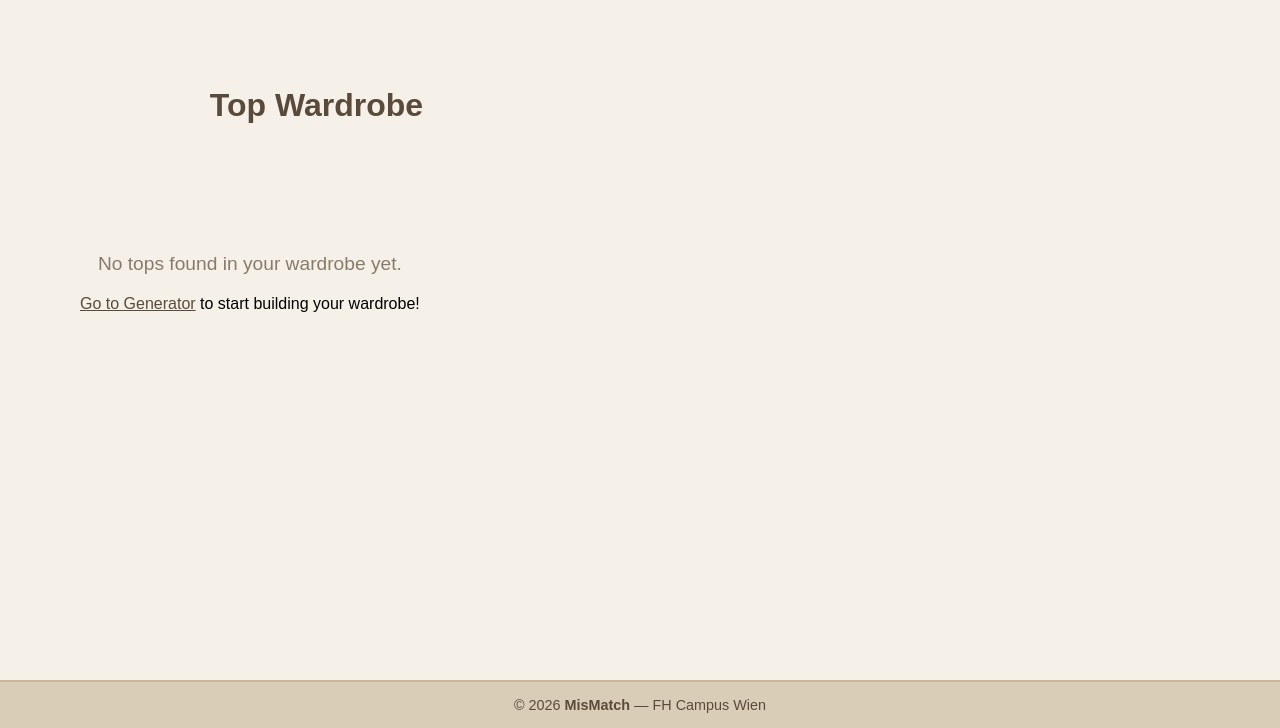
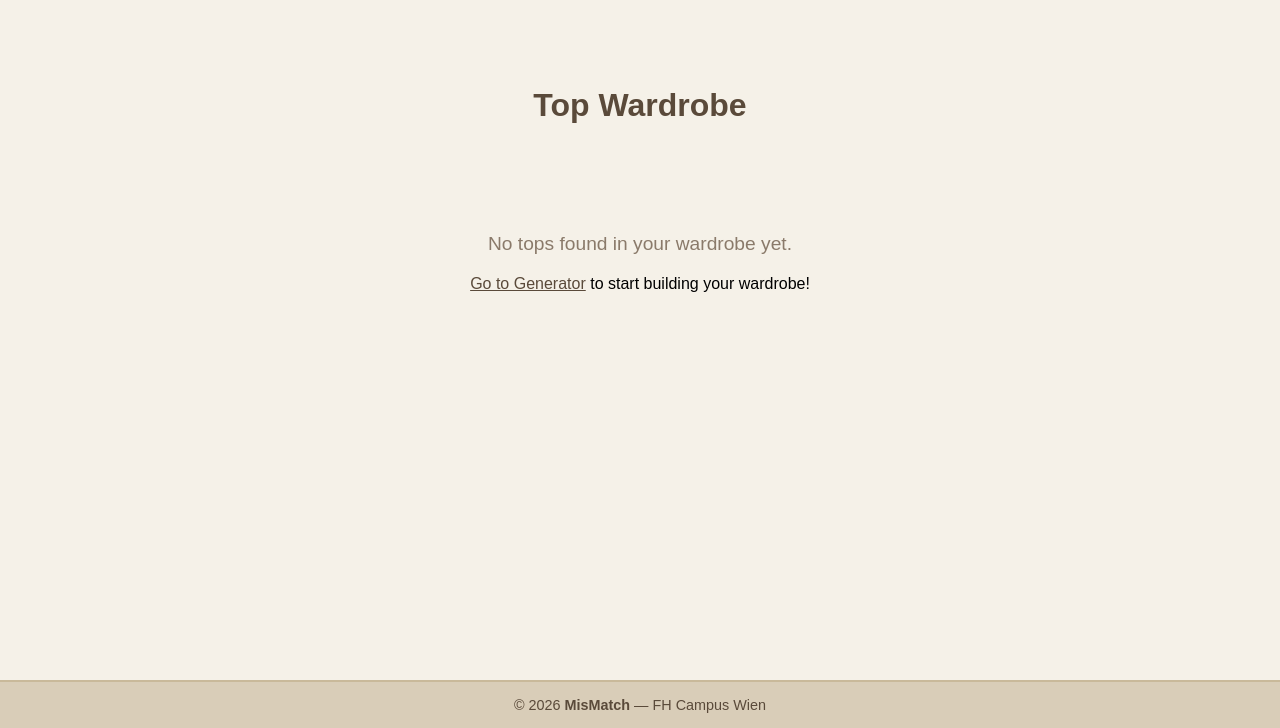
Before and after one commit to SolimanRana/MisMatch, a Flask app: page /wardrobe/top in a window 1280 px wide. Shown: the part 212-940 px from the top of the page. Run offline with Flask 3, Linux system fonts and the light colour scheme; the visitor is signed in with stand-in values (Sample User, id 1); data that the repository does not hold is empty.

Commit message:
wardrobe zentriert

```diff
--- a/static/css/wardrobe.css
+++ b/static/css/wardrobe.css
@@ -2,9 +2,7 @@
   display: grid;
   grid-template-columns: repeat(5, 1fr);
   gap: 20px;
-  padding: 20px;
-  max-width: 1600px;
-  margin: 0 auto;
+  padding: 0;
 }
 
 .wardrobe-item {
--- a/templates/wardrobe.html
+++ b/templates/wardrobe.html
@@ -7,7 +7,7 @@
 {% endblock %}
 
 {% block content %}
-<div style="padding: 40px 20px;">
+<div style="max-width: 1400px; margin: 0 auto; padding: 40px 20px;">
     <h2 style="text-align: center; margin-bottom: 30px; color: #5a4a3a; font-size: 2rem;">
         {{ category | capitalize }} Wardrobe
     </h2>
@@ -24,7 +24,7 @@
             </div>
             {% endfor %}
         {% else %}
-            <div style="grid-column: span 3; text-align: center; padding: 60px 20px;">
+            <div style="grid-column: span 5; text-align: center; padding: 60px 20px;">
                 <p style="font-size: 1.2rem; color: #8a7a6a;">No {{ category }}s found in your wardrobe yet.</p>
                 <p style="margin-top: 20px;">
                     <a href="/dashboard" style="color: #5a4a3a; text-decoration: underline;">Go to Generator</a>
```
